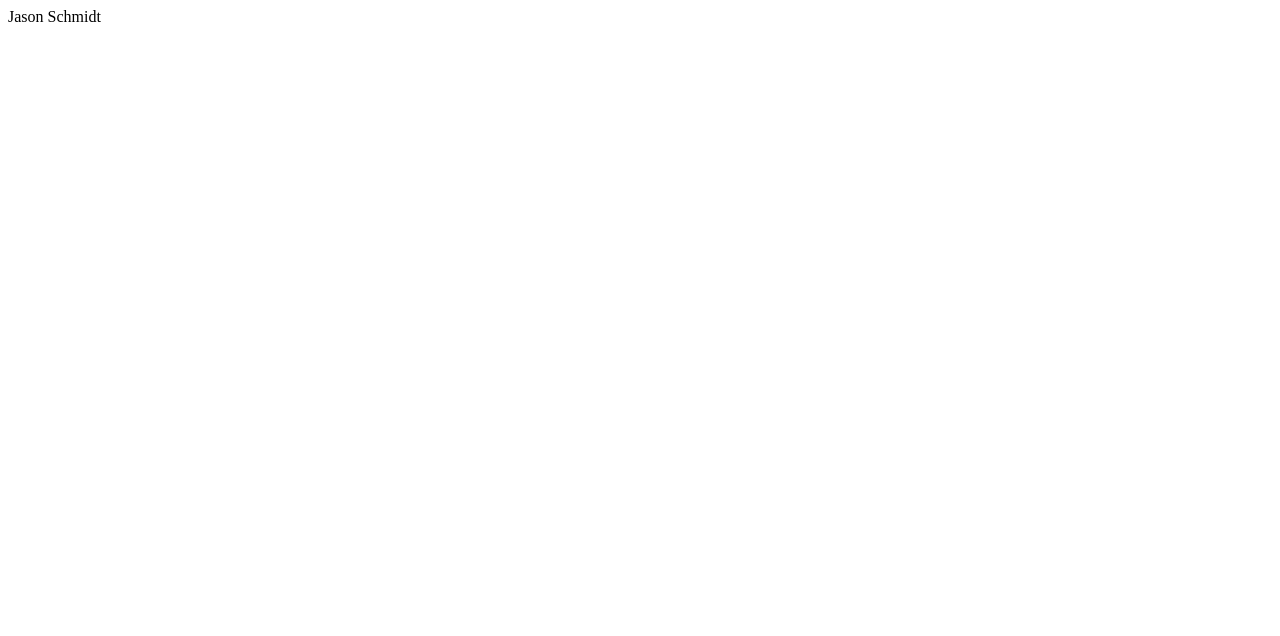
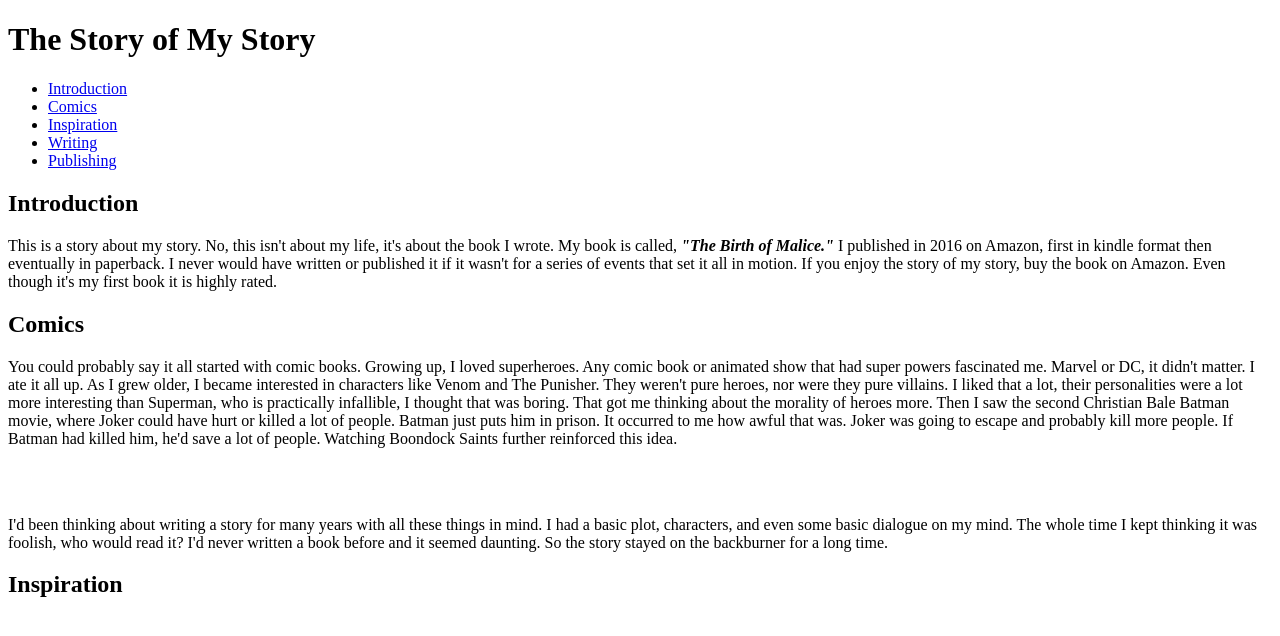
Before and after one commit to jts3444/html-me-something, a plain HTML site: page index.html in a window 1280 px wide. Drawn offline with Linux system fonts and the light colour scheme.

Commit message:
Added headers and paragraphs up to inspiration

```diff
--- a/index.html
+++ b/index.html
@@ -1 +1,45 @@
-<p>Jason Schmidt</p>
+<!DOCTYPE html>
+<html>
+
+<head>
+  <title>Why I Wrote a Novel</title>
+</head>
+
+<body>
+<h1>The Story of My Story</h1>
+
+<nav>
+    <ul>
+      <li><a href="#introduction">Introduction</a></li>
+      <li><a href="#comics">Comics</a></li>
+      <li><a href="#inspiration">Inspiration</a></li>
+      <li><a href="#writing">Writing</a></li>
+      <li><a href="#publishing">Publishing</a></li>
+    </ul>
+  </nav>
+  <div id="introduction">
+  <h2>Introduction</h2>
+    <p>This is a story about my story. No, this isn't about my life, it's about the book I wrote.
+       My book is called, <em><strong>"The Birth of Malice."</strong></em> I published in 2016 on Amazon, first in kindle
+       format then eventually in paperback. I never would have written or published it if it wasn't for a series
+       of events that set it all in motion. If you enjoy the story of my story, buy the book on Amazon. Even though
+       it's my first book it is highly rated.</p>
+  <div id="comics">
+  <h2>Comics</h2>
+    <p>You could probably say it all started with comic books. Growing up, I loved superheroes.
+       Any comic book or animated show that had super powers fascinated me. Marvel or DC, it didn't matter.
+       I ate it all up. As I grew older, I became interested in characters like Venom and The Punisher.
+       They weren't pure heroes, nor were they pure villains. I liked that a lot, their personalities were a lot
+       more interesting than Superman, who is practically infallible, I thought that was boring. That got me thinking
+       about the morality of heroes more. Then I saw the second Christian Bale Batman movie, where Joker could have hurt or
+       killed a lot of people. Batman just puts him in prison. It occurred to me how awful that was. Joker was going to
+       escape and probably kill more people. If Batman had killed him, he'd save a lot of people. Watching Boondock Saints
+       further reinforced this idea.</p>
+    <br>
+    <br>
+    <p>I'd been thinking about writing a story for many years with all these things in mind.
+       I had a basic plot, characters, and even some basic dialogue on my mind. The whole time
+       I kept thinking it was foolish, who would read it? I'd never written a book before and it seemed daunting.
+       So the story stayed on the backburner for a long time.</p>
+    <div id="inspiration">
+    <h2>Inspiration</h2>
```
